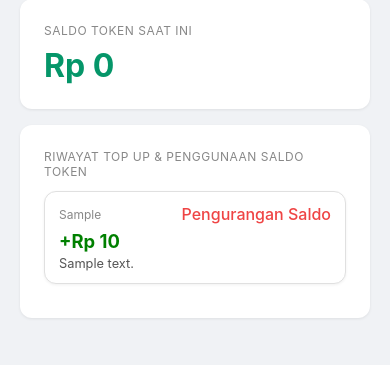
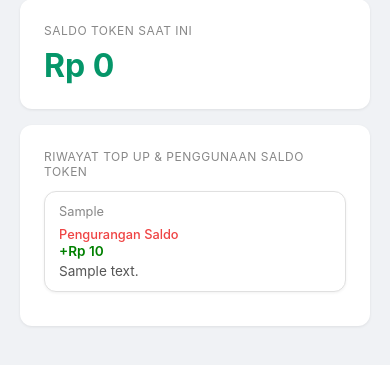
Before and after one commit to rohcuan/rohtembak-xl, a Python web app: template templates/user/history.html in a window 390 px wide. Shown: the part 190-555 px from the top of the page. Run offline with Jinja, Linux system fonts and the light colour scheme; the template is opened without the code that fills it: most values are stand-ins (such as "Sample title", 1, 10 or a date in 2020).

Commit message:
Detail saldo token mobile: stack type below date, unify text sizes
Type badge moved below the date/time on mobile cards (instead of
side-by-side). All card text normalized to .8rem/.85rem for uniform
appearance.

```diff
--- a/templates/user/history.html
+++ b/templates/user/history.html
@@ -15,26 +15,19 @@
     margin-bottom: 10px;
     box-shadow: 0 1px 3px rgba(0,0,0,.06);
   }
-  .trx-card .trx-top {
-    display: flex;
-    justify-content: space-between;
-    align-items: center;
-    gap: 8px;
-    margin-bottom: 6px;
-  }
-  .trx-card .trx-date { font-size: .75rem; color: #888; }
-  .trx-card .trx-amount { font-size: 1.15rem; font-weight: 700; margin-bottom: 4px; }
-  .trx-card .trx-desc { font-size: .8rem; color: #555; }
+  .trx-card .trx-date { font-size: .8rem; color: #888; margin-bottom: 4px; }
+  .trx-card .trx-amount { font-size: .85rem; font-weight: 600; margin-bottom: 4px; }
+  .trx-card .trx-desc { font-size: .85rem; color: #555; }
 }
 </style>
 {% endblock %}
 {% macro type_badge(t) -%}
   {%- if t.type == "topup" -%}
-  <span style="color:#10b981;font-weight:500;">Penambahan Saldo</span>
+  <span style="color:#10b981;font-weight:500;font-size:.8rem;">Penambahan Saldo</span>
   {%- elif t.type == "set" -%}
-  <span style="color:#6366f1;font-weight:500;">Penyesuaian Saldo</span>
+  <span style="color:#6366f1;font-weight:500;font-size:.8rem;">Penyesuaian Saldo</span>
   {%- else -%}
-  <span style="color:#ef4444;font-weight:500;">Pengurangan Saldo</span>
+  <span style="color:#ef4444;font-weight:500;font-size:.8rem;">Pengurangan Saldo</span>
   {%- endif -%}
 {%- endmacro %}
 {% block content %}
@@ -81,10 +74,8 @@
     <div class="trx-cards">
         {% for t in transactions %}
         <div class="trx-card">
-            <div class="trx-top">
-                <span class="trx-date">{{ t.ts }}</span>
-                {{ type_badge(t) }}
-            </div>
+            <div class="trx-date">{{ t.ts }}</div>
+            {{ type_badge(t) }}
             <div class="trx-amount" style="color:{{ 'green' if t.amount > 0 else 'red' }}">
                 {{ "+" if t.amount > 0 else "" }}Rp {{ "{:,}".format(t.amount) }}
             </div>
```
